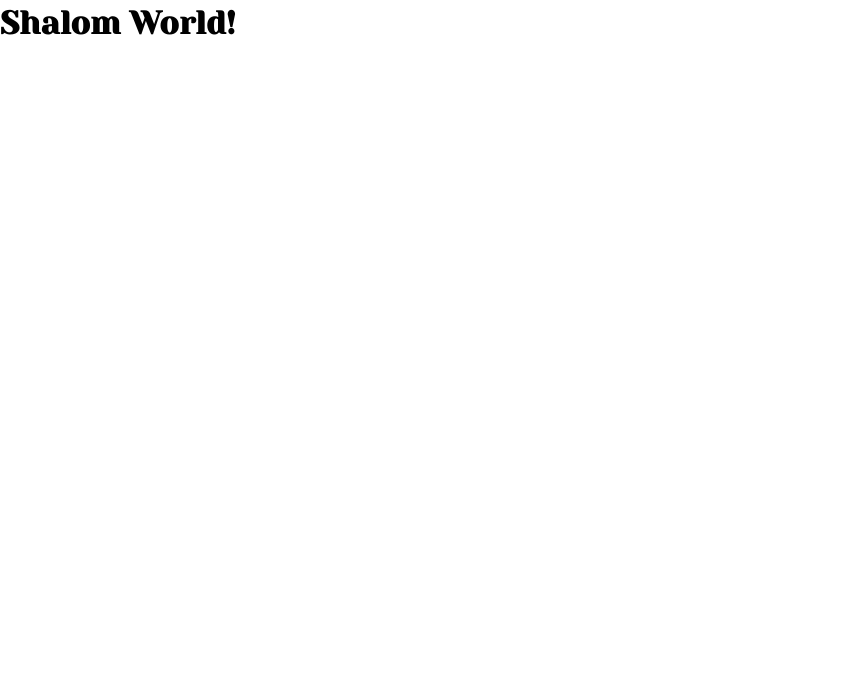
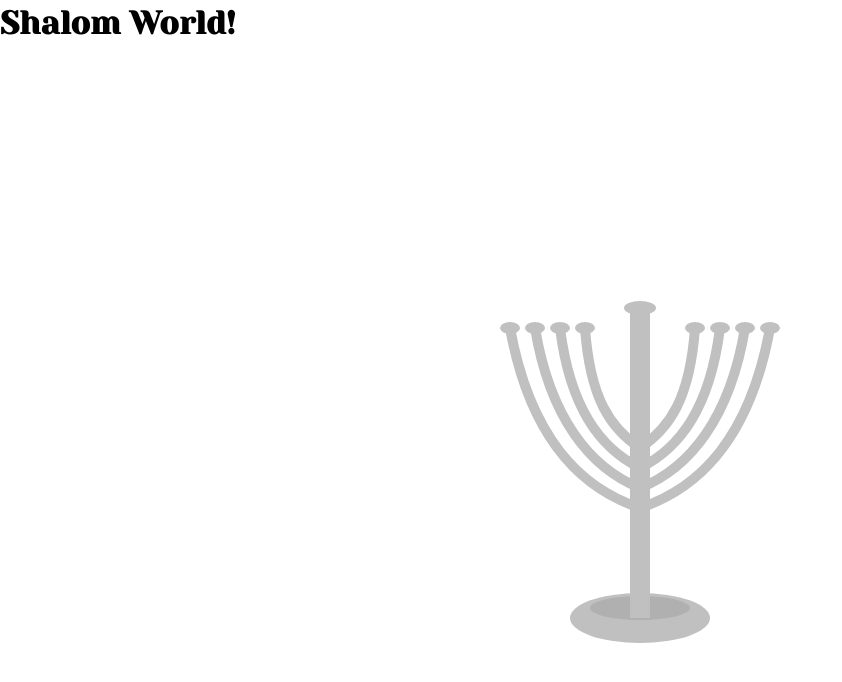
Before and after one commit to dweill/Chanukode, a plain HTML site: page index.html in a window 1280 px wide. Shown: the whole page, without its empty margins (0-842 px from the left). Drawn offline with Linux system fonts and the light colour scheme.

Commit message:
initial menorah

```diff
--- a/index.html
+++ b/index.html
@@ -9,12 +9,56 @@
     <link rel="preconnect" href="https://fonts.gstatic.com" crossorigin>
     <link href="https://fonts.googleapis.com/css2?family=Yeseva+One&display=swap" rel="stylesheet">
     <link rel="stylesheet" href="styles.css">
+    <style>
+        .container {
+            display: flex;
+            justify-content: center;
+            align-items: center;
+            min-height: 100vh;
+            margin: 0;
+        }
+    </style>
 </head>
 
 <body class="yeseva-one-regular">
 
     <h1>Shalom World!</h1>
 
+    <div class="container">
+        <svg xmlns="http://www.w3.org/2000/svg" viewBox="0 0 400 400" width="400" height="400">
+            <!-- Ornate Base -->
+            <ellipse cx="200" cy="370" rx="70" ry="25" fill="#C0C0C0"/>
+            <ellipse cx="200" cy="360" rx="50" ry="12" fill="#B0B0B0"/>
+            <!-- Central Stem (extended) -->
+            <rect x="190" y="60" width="20" height="310" fill="#C0C0C0"/>
+            <!-- Flared top of central stem -->
+            <ellipse cx="200" cy="60" rx="16" ry="7" fill="#C0C0C0"/>
+            <!-- Branches (left, upward) -->
+            <path d="M 200 200 C 170 180, 150 150, 145 80" stroke="#C0C0C0" stroke-width="10" fill="none"/>
+            <path d="M 200 220 C 160 200, 130 160, 120 80" stroke="#C0C0C0" stroke-width="10" fill="none"/>
+            <path d="M 200 240 C 150 220, 110 170, 95 80" stroke="#C0C0C0" stroke-width="10" fill="none"/>
+            <path d="M 200 260 C 140 240, 90 190, 70 80" stroke="#C0C0C0" stroke-width="10" fill="none"/>
+            <!-- Branches (right, upward) -->
+            <path d="M 200 200 C 230 180, 250 150, 255 80" stroke="#C0C0C0" stroke-width="10" fill="none"/>
+            <path d="M 200 220 C 240 200, 270 160, 280 80" stroke="#C0C0C0" stroke-width="10" fill="none"/>
+            <path d="M 200 240 C 250 220, 290 170, 305 80" stroke="#C0C0C0" stroke-width="10" fill="none"/>
+            <path d="M 200 260 C 260 240, 310 190, 330 80" stroke="#C0C0C0" stroke-width="10" fill="none"/>
+            <!-- Candle Holders -->
+            <rect x="192" y="60" width="16" height="20" fill="#C0C0C0"/>
+            <ellipse cx="200" cy="60" rx="10" ry="6" fill="#C0C0C0"/>
+            <!-- Left holders -->
+            <ellipse cx="70" cy="80" rx="10" ry="6" fill="#C0C0C0"/>
+            <ellipse cx="95" cy="80" rx="10" ry="6" fill="#C0C0C0"/>
+            <ellipse cx="120" cy="80" rx="10" ry="6" fill="#C0C0C0"/>
+            <ellipse cx="145" cy="80" rx="10" ry="6" fill="#C0C0C0"/>
+            <!-- Right holders -->
+            <ellipse cx="330" cy="80" rx="10" ry="6" fill="#C0C0C0"/>
+            <ellipse cx="305" cy="80" rx="10" ry="6" fill="#C0C0C0"/>
+            <ellipse cx="280" cy="80" rx="10" ry="6" fill="#C0C0C0"/>
+            <ellipse cx="255" cy="80" rx="10" ry="6" fill="#C0C0C0"/>
+        </svg>
+    </div>
+
     <script src="app.js"></script>
 </body>
 
```
